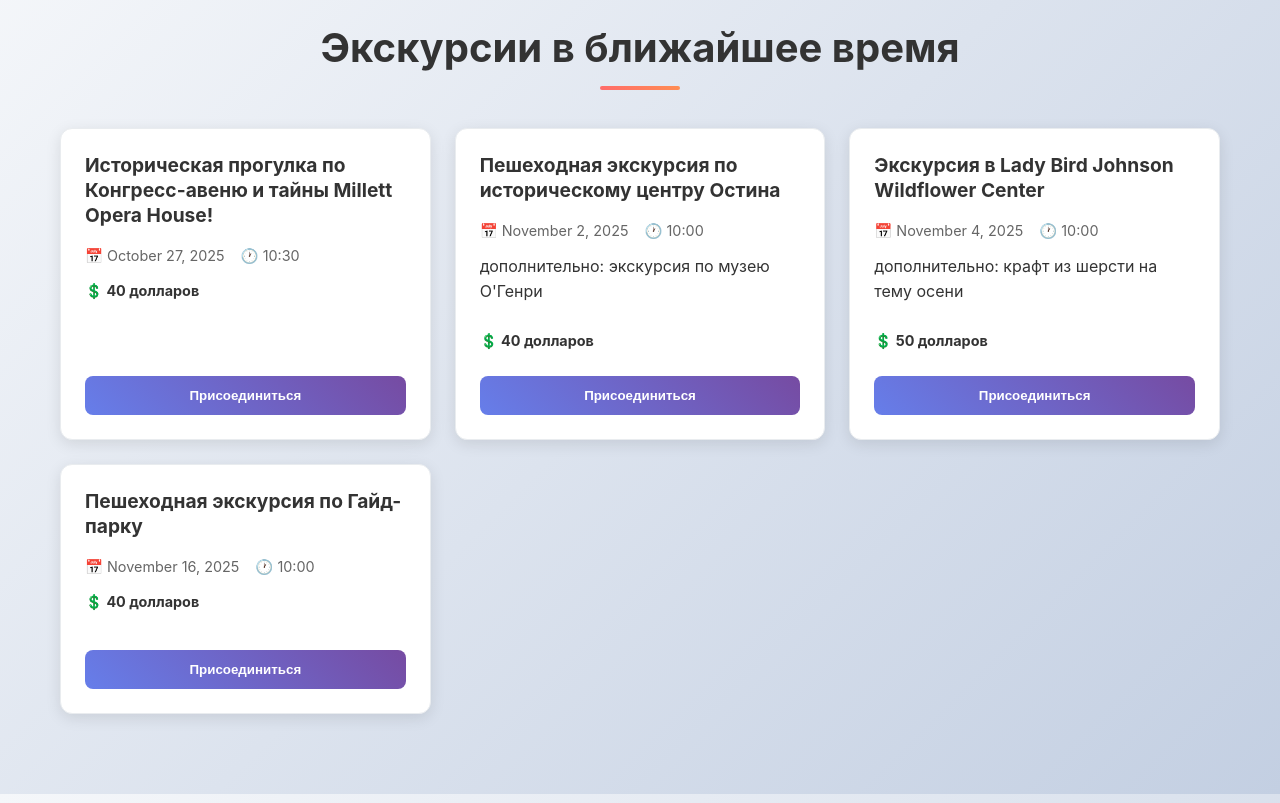
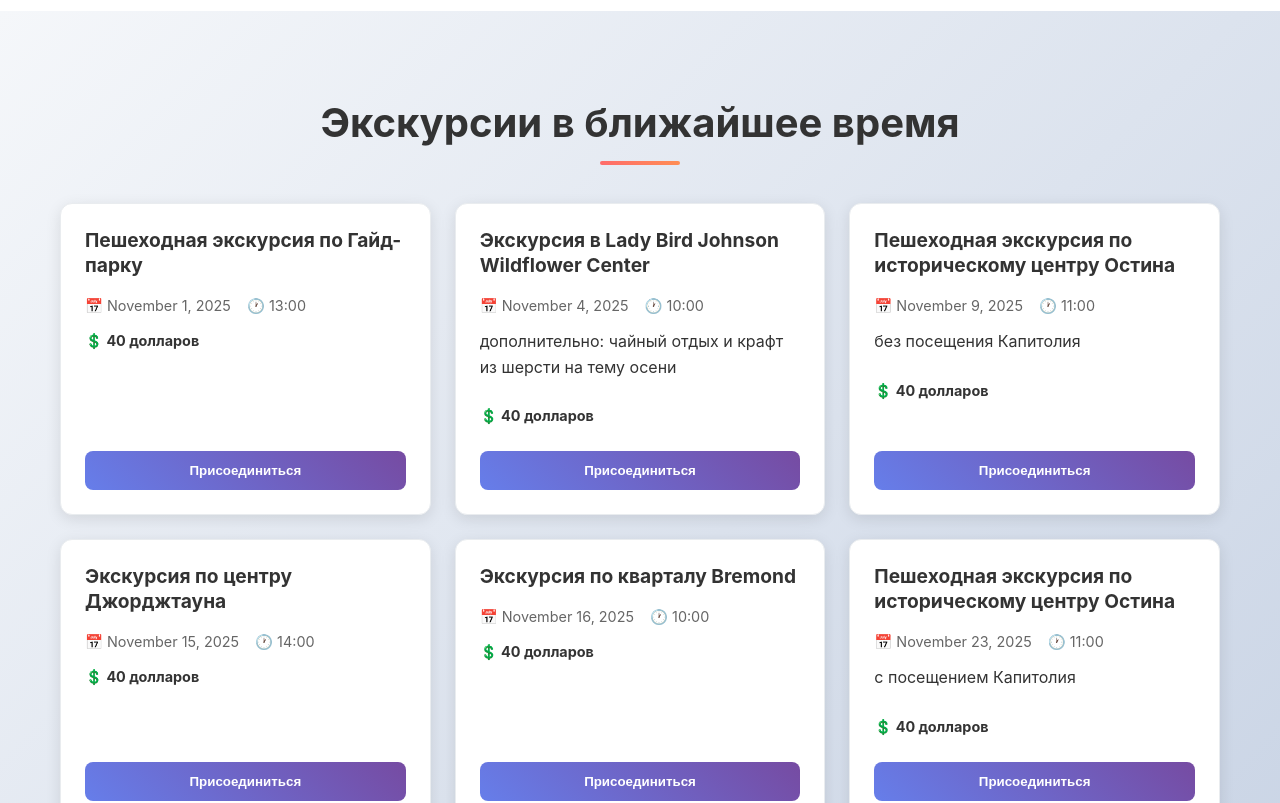
Before and after one commit to tatiana-act/nextjs-boilerplate, a Next.js app: page / in a window 1280 px wide. Shown: the part 5240-6043 px from the top of the page. Built offline with nearby package versions, Linux system fonts and the light colour scheme.

Commit message:
november tours

```diff
--- a/app/actions/submitContact.ts
+++ b/app/actions/submitContact.ts
@@ -38,7 +38,7 @@ export async function submitContactForm(_prevState: ContactFormData, formData: F
             if (fmtTelegram.length > 0 && !fmtTelegram.startsWith('@')) {
                 fmtTelegram = '@' + fmtTelegram;
             }
-            const tgMessage = `Received new contact: ${validated.data?.name} -- ${fmtPhone} ${fmtTelegram})`;
+            const tgMessage = `Received new contact: ${validated.data?.name} -- ${fmtPhone} ${fmtTelegram}`;
             sendTelegramMessage(tgMessage).catch((error) => {
                 console.error('Unhandled error in sendTelegramMessageInternal:', error);
             });
--- a/data/RecentTours.ts
+++ b/data/RecentTours.ts
@@ -1,6 +1,15 @@
 import { PastTour } from '@/types/tour';
 
 const pastTours: PastTour[] = [
+    {
+        id: 'tour14',
+        tourId: 'Milt',
+        date: '2025-10-27',
+        time: '10:30',
+        eventUrl: '',
+        eventImage: '',
+        feedbacks: []
+    },
     {
         id: 'tour16',
         tourId: 'Gcrt',
--- a/data/tours.ts
+++ b/data/tours.ts
@@ -98,6 +98,7 @@ export const tours: Tour[] = [
       'Entry to public buildings',
       'Small group experience (max 15 people)',
     ],
+    extra: '👉 есть 2 варианта: 1️⃣ прогулка с посещением Капитолия 2️⃣ без Капитолия, зато прогулка получится длиннее',
     meetingPoint:
       'Встречаемся у южных ворот Капитолия Техаса (пересечение Congress Ave и 11th St)',
     meetingPointLink: 'https://maps.app.goo.gl/vTTBHFYjYFnkgYPB6',
@@ -164,6 +165,27 @@ export const tours: Tour[] = [
       difficulty: 'Easy'
     },
     {
+        id: 'Brmn',
+        title: 'Экскурсия по кварталу Bremond',
+        description: 'Приглашаю на уникальную прогулку по историческому кварталу Bremond (Бремон) в Остине — очаровательному району с викторианскими домами конца XIX века. Вы увидите изысканную архитектуру: кованые ограды, резные украшения и сказочные башенки.',
+        duration: '2 часа',
+        price: 0,
+        imageUrl: '/bremond.jpg',
+        highlights: [
+            'Красота викторианской архитектуры конца XIX века',
+            'Занимательная история остинских фамилий, оставивших свой след в сердце Остина',
+            'Прикоснуться к историческому наследию и почувствовать себя ... в сказке',
+        ],
+        included: [
+            'Photography guide',
+            'Tripod rental available',
+            'Photo editing tips',
+        ],
+        meetingPoint: 'Встречаемся в павильоне на площади Wooldridge Square, пересечение улиц Guadalupe и 9-й Западной',
+        meetingPointLink: 'https://maps.app.goo.gl/UiDVakHKfszzTE5b7',
+        difficulty: 'Easy',
+    },
+    {
       id: 'Anlch',
       title: 'Экскурсия в дом-музей Neill-Cochran',
       description:
--- a/data/upcomingTours.ts
+++ b/data/upcomingTours.ts
@@ -2,33 +2,65 @@ import { UpcomingTour } from '@/types/tour';
 
 export const upcomingTours: UpcomingTour[] = [
     {
-        id: 'tour14',
-        tourId: 'Milt',
-        date: '2025-10-27',
-        time: '10:30',
+        id: 'tour20',
+        tourId: 'hyde',
+        date: '2025-11-01',
+        time: '13:00',
         price: 40
-    },
-    {
-        id: 'tour18',
-        tourId: 'Acap',
-        date: '2025-11-02',
-        time: '10:00',
-        price: 40,
-        bonus: 'дополнительно: экскурсия по музею О\'Генри'
     },
     {
         id: 'tour17',
         tourId: 'Albjwc',
         date: '2025-11-04',
         time: '10:00',
-        price: 50,
-        bonus: 'дополнительно: крафт из шерсти на тему осени',
+        price: 40,
+        bonus: 'дополнительно: чайный отдых и крафт из шерсти на тему осени',
+    },
+    {
+        id: 'tour21',
+        tourId: 'Acap',
+        date: '2025-11-09',
+        time: '11:00',
+        price: 40,
+        bonus: 'без посещения Капитолия'
+    },
+    {
+        id: 'tour22',
+        tourId: 'Gcrt',
+        date: '2025-11-15',
+        time: '14:00',
+        price: 40,
+        bonus: ''
+    },
+    {
+        id: 'tour23',
+        tourId: 'Brmn',
+        date: '2025-11-16',
+        time: '10:00',
+        price: 40,
+        bonus: ''
+    },
+    {
+        id: 'tour24',
+        tourId: 'Acap',
+        date: '2025-11-23',
+        time: '11:00',
+        price: 40,
+        bonus: '️с посещением Капитолия'
     },
     {
         id: 'tour19',
         tourId: 'hyde',
-        date: '2025-11-16',
-        time: '10:00',
+        date: '2025-11-29',
+        time: '13:00',
         price: 40
-    }
+    },
+    {
+        id: 'tour25',
+        tourId: 'Acap',
+        date: '2025-11-30',
+        time: '12:00',
+        price: 40,
+        bonus: 'без посещения Капитолия'
+    },
 ];
```
